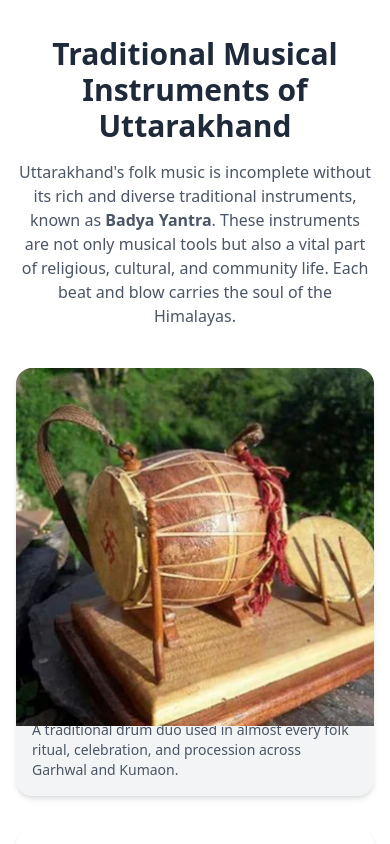
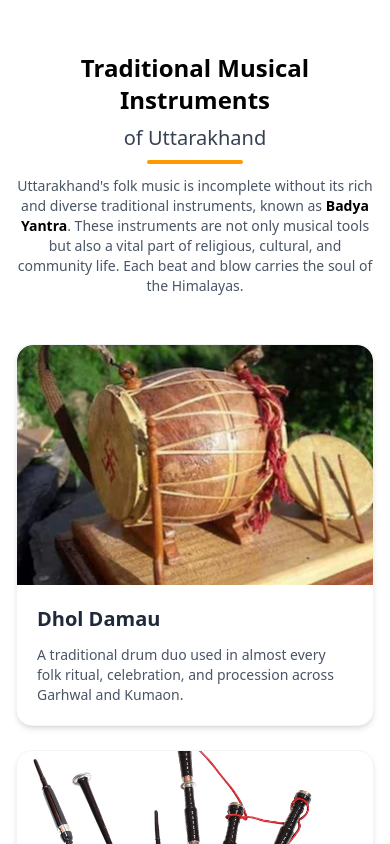
Before and after one commit to PraveenNegi1/travles, a Next.js app: page / in a window 390 px wide. Shown: the part 3300-4144 px from the top of the page. Built offline with nearby package versions, Linux system fonts and the light colour scheme.

Commit message:
enhance Badya Yantra component with improved layout, animations, and responsive design

```diff
--- a/components/Instrumant.jsx
+++ b/components/Instrumant.jsx
@@ -1,5 +1,4 @@
 "use client";
-
 import { motion } from "framer-motion";
 import Image from "next/image";
 
@@ -54,7 +53,7 @@ const instruments = [
   },
   {
     name: "Khanjari",
-    image: "/kanjira.jpg",
+    image: "/Kanjira.jpg",
     description:
       "A handheld frame drum with jingles, similar to a tambourine, played in devotional and folk music.",
   },
@@ -62,45 +61,84 @@ const instruments = [
 
 const BadyaYantra = () => {
   return (
-    <div className="bg-white py-12 px-4 sm:px-8 lg:px-16">
-      <h2 className="text-3xl font-bold text-center mb-4 text-gray-800">
-        Traditional Musical Instruments of Uttarakhand
-      </h2>
-      <p className="text-center max-w-3xl mx-auto text-gray-600 mb-10">
-        Uttarakhand&apos;s folk music is incomplete without its rich and diverse
-        traditional instruments, known as
-        <strong> Badya Yantra</strong>. These instruments are not only musical
-        tools but also a vital part of religious, cultural, and community life.
-        Each beat and blow carries the soul of the Himalayas.
-      </p>
-      <div className="grid grid-cols-1 sm:grid-cols-2 lg:grid-cols-3 gap-8">
+    <div className="bg-white py-16 px-4 sm:px-6 md:px-10 lg:px-20">
+      <motion.div
+        initial={{ opacity: 0, y: -20 }}
+        animate={{ opacity: 1, y: 0 }}
+        transition={{ duration: 0.7 }}
+        className="max-w-7xl mx-auto"
+      >
+        <div className="text-center mb-12">
+          <motion.h2
+            initial={{ opacity: 0 }}
+            animate={{ opacity: 1 }}
+            transition={{ delay: 0.3, duration: 0.7 }}
+            className="text-2xl sm:text-3xl lg:text-4xl font-bold mb-6 text-gray-800 relative inline-block"
+          >
+            <span className="bg-clip-text text-black ">
+              Traditional Musical Instruments
+            </span>
+            <span className="block text-xl sm:text-2xl mt-2 font-normal text-gray-700">
+              of Uttarakhand
+            </span>
+            <div className="absolute -bottom-3 left-1/2 transform -translate-x-1/2 w-24 h-1 bg-amber-500 rounded-full"></div>
+          </motion.h2>
+          <motion.p
+            initial={{ opacity: 0 }}
+            animate={{ opacity: 1 }}
+            transition={{ delay: 0.5, duration: 0.7 }}
+            className="max-w-3xl mx-auto text-gray-600 text-sm sm:text-base lg:text-lg"
+          >
+            Uttarakhand&apos;s folk music is incomplete without its rich and
+            diverse traditional instruments, known as
+            <span className="font-semibold text-black"> Badya Yantra</span>.
+            These instruments are not only musical tools but also a vital part
+            of religious, cultural, and community life. Each beat and blow
+            carries the soul of the Himalayas.
+          </motion.p>
+        </div>
+
+        <div className="grid grid-cols-1 sm:grid-cols-2 lg:grid-cols-3 gap-6 md:gap-8 xl:gap-10">
           {instruments.map((instrument, index) => (
             <motion.div
               key={index}
               initial={{ opacity: 0, y: 40 }}
               whileInView={{ opacity: 1, y: 0 }}
               transition={{ duration: 0.5, delay: index * 0.1 }}
-            viewport={{ once: true }}
-            className="bg-gray-100 rounded-2xl overflow-hidden shadow-md hover:shadow-xl transition-shadow"
+              viewport={{ once: true, margin: "-50px" }}
+              whileHover={{
+                y: -5,
+                transition: { duration: 0.2 },
+              }}
+              className="bg-white rounded-2xl overflow-hidden shadow-md hover:shadow-xl transition-all duration-300 border border-gray-100"
             >
-            <div className="relative h-[300px] w-full">
+              <div className="relative h-60 sm:h-64 md:h-72 w-full overflow-hidden">
                 <Image
                   src={instrument.image}
                   alt={instrument.name}
-                width={500}
-                height={300}
-                className="hover:scale-105 transition-transform duration-500"
+                  fill
+                  sizes="(max-width: 640px) 100vw, (max-width: 1024px) 50vw, 33vw"
+                  className="object-cover transition-transform duration-700 ease-in-out group-hover:scale-110 rounded-t-2xl"
                 />
+                <div className="absolute inset-0 bg-gradient-to-t from-black/60 to-transparent opacity-0 hover:opacity-100 transition-opacity duration-300 flex items-end">
+                  <div className="p-4 text-white font-bold text-lg">
+                    {instrument.name}
                   </div>
-            <div className="p-4">
-              <h3 className="text-xl font-semibold text-gray-800 mb-2">
+                </div>
+              </div>
+
+              <div className="p-5 md:p-6">
+                <h3 className="text-xl md:text-2xl font-semibold text-gray-800 mb-3">
                   {instrument.name}
                 </h3>
-              <p className="text-gray-600 text-sm">{instrument.description}</p>
+                <p className="text-gray-600 text-sm sm:text-base">
+                  {instrument.description}
+                </p>
               </div>
             </motion.div>
           ))}
         </div>
+      </motion.div>
     </div>
   );
 };
```
Lines whose indentation alone changed are shown as unchanged.
